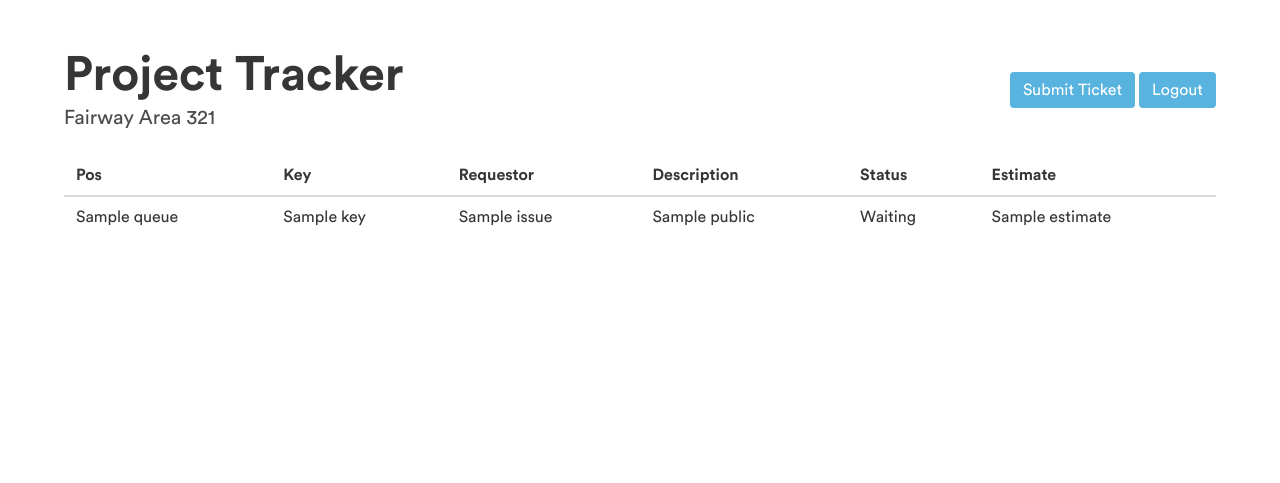
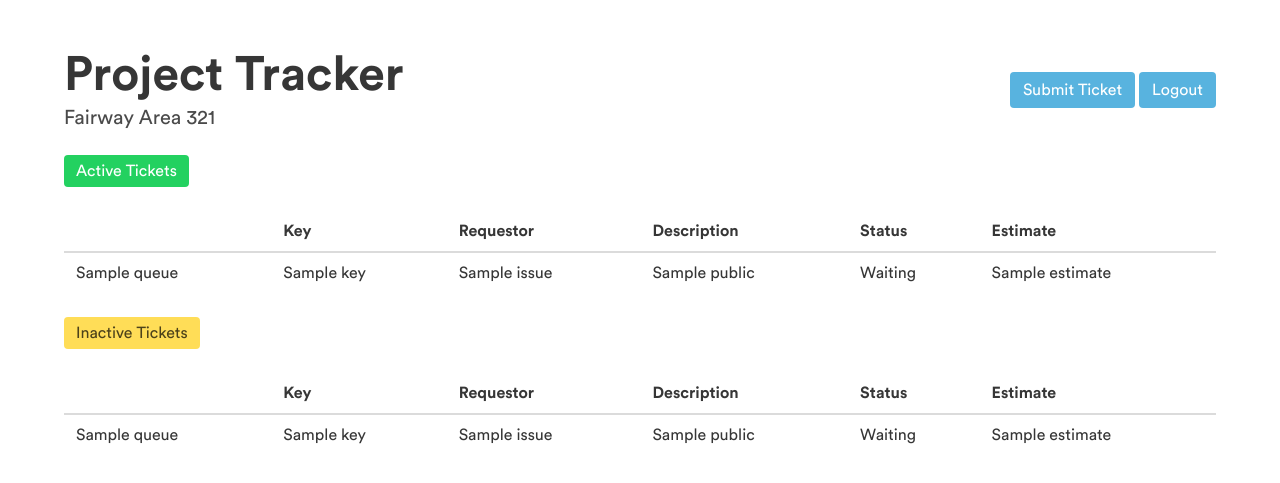
Before and after one commit to robbykanyur/fairway-project-tracker, a Flask app: template templates/home.html in a window 1280 px wide. Shown: the top 483 px of the page. Run offline with Flask 2, Linux system fonts and the light colour scheme; the template is opened without the code that fills it: most values are stand-ins (such as "Sample title", 1, 10 or a date in 2020); some libraries are stand-ins or nearby versions.

Commit message:
Moved inactive tickets to separate section

```diff
--- a/marketing.py
+++ b/marketing.py
@@ -127,8 +127,32 @@ def logout():
 @app.route('/')
 @flask_login.login_required
 def home():
-    data = fetch_and_filter_issues()
-    return render_template('home.html', data=data)
+    issues = fetch_and_filter_issues()
+    data = split_tickets(issues)
+
+    return render_template('home.html', active=data[0], inactive=data[1])
+
+def split_tickets(issues):
+    data = []
+    active = []
+    inactive = []
+
+    for issue in issues:
+        if issue["status_public"] == "Waiting":
+            inactive.append(issue)
+        else:
+            active.append(issue)
+
+    for index, item in enumerate(active):
+        item["queue"] = index + 1
+
+    for index, item in enumerate(inactive):
+        item["queue"] = index + 1
+
+    data.append(active)
+    data.append(inactive)
+
+    return data
 
 def send_notification_email(requestor, description, key, duedate, record_id):
     message = Mail(
@@ -194,7 +218,7 @@ def fetch_and_filter_issues():
     data = list(sorted(data, key = lambda issue: (issue["position"], issue["key"])))
 
     for i in range (0, len(data)):
-        data[i]["queue"] = i + 1
+        data[i]["queue"] = 0
         if data[i]["estimate"] == '':
             data[i]["estimate"] = 'TBD'
         if data[i]["requestor_id"] != '':
@@ -205,6 +229,7 @@ def fetch_and_filter_issues():
             data[i]["status_public"] = "In Progress"
         elif data[i]["status"] == "Waiting":
             data[i]["status_public"] = "Waiting"
+            data[i]["estimate"] = 'N/A'
         elif data[i]["status"] == "Submitted":
             data[i]["status_public"] = "Submitted"
         elif data[i]["status"] == "Staged":
--- a/templates/home.html
+++ b/templates/home.html
@@ -12,10 +12,17 @@
       <a href="/logout" id="btn-logout" class="button is-primary" onclick="addClass('#btn-logout', 'is-loading')">Logout</a>
     </div>
   </div>
+</div>
+<br>
+<div class="container">
+  <span class="tag is-success is-medium">Active Tickets</span>
+</div>
+<br>
+<div class="container">
   <table class="table is-striped is-fullwidth">
     <thead>
       <tr>
-        <th>Pos</th>
+        <th></th>
         <th>Key</th>
         <th>Requestor</th>
         <th>Description</th>
@@ -24,7 +31,7 @@
       </tr>
     </thead>
     <tbody>
-      {% for issue in data %}
+      {% for issue in active %}
       <tr>
         <td>{{ issue["queue"] }}</td>
         <td>{{ issue["key"] }}</td>
@@ -37,4 +44,36 @@
     </tbody>
   </table>
 </div>
+<br>
+<div class="container">
+  <span class="tag is-warning is-medium">Inactive Tickets</span>
+</div>
+<br>
+<div class="container">
+  <table class="table is-striped is-fullwidth">
+    <thead>
+      <tr>
+        <th></th>
+        <th>Key</th>
+        <th>Requestor</th>
+        <th>Description</th>
+        <th>Status</th>
+        <th>Estimate</th>
+      </tr>
+    </thead>
+    <tbody>
+      {% for issue in inactive %}
+      <tr>
+        <td>{{ issue["queue"] }}</td>
+        <td>{{ issue["key"] }}</td>
+        <td>{{ issue["requestor_name"] }}</td>
+        <td>{{ issue["public"] }}</td>
+        <td>{{ issue["status_public"] }}</td>
+        <td>{{ issue["estimate"] }}</td>
+      </tr>
+      {% endfor %}
+    </tbody>
+  </table>
+</div>
+
 {% endblock %}
```
